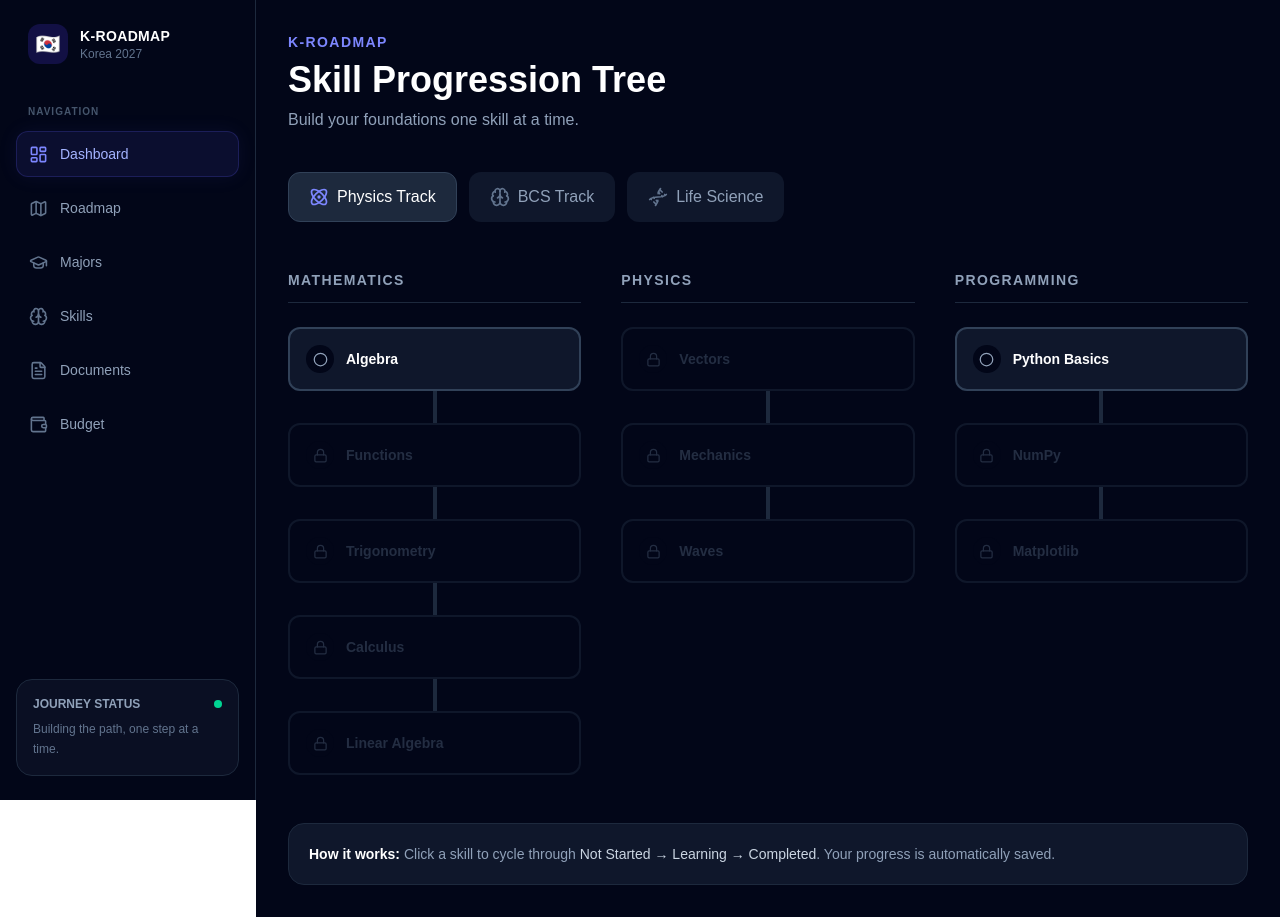
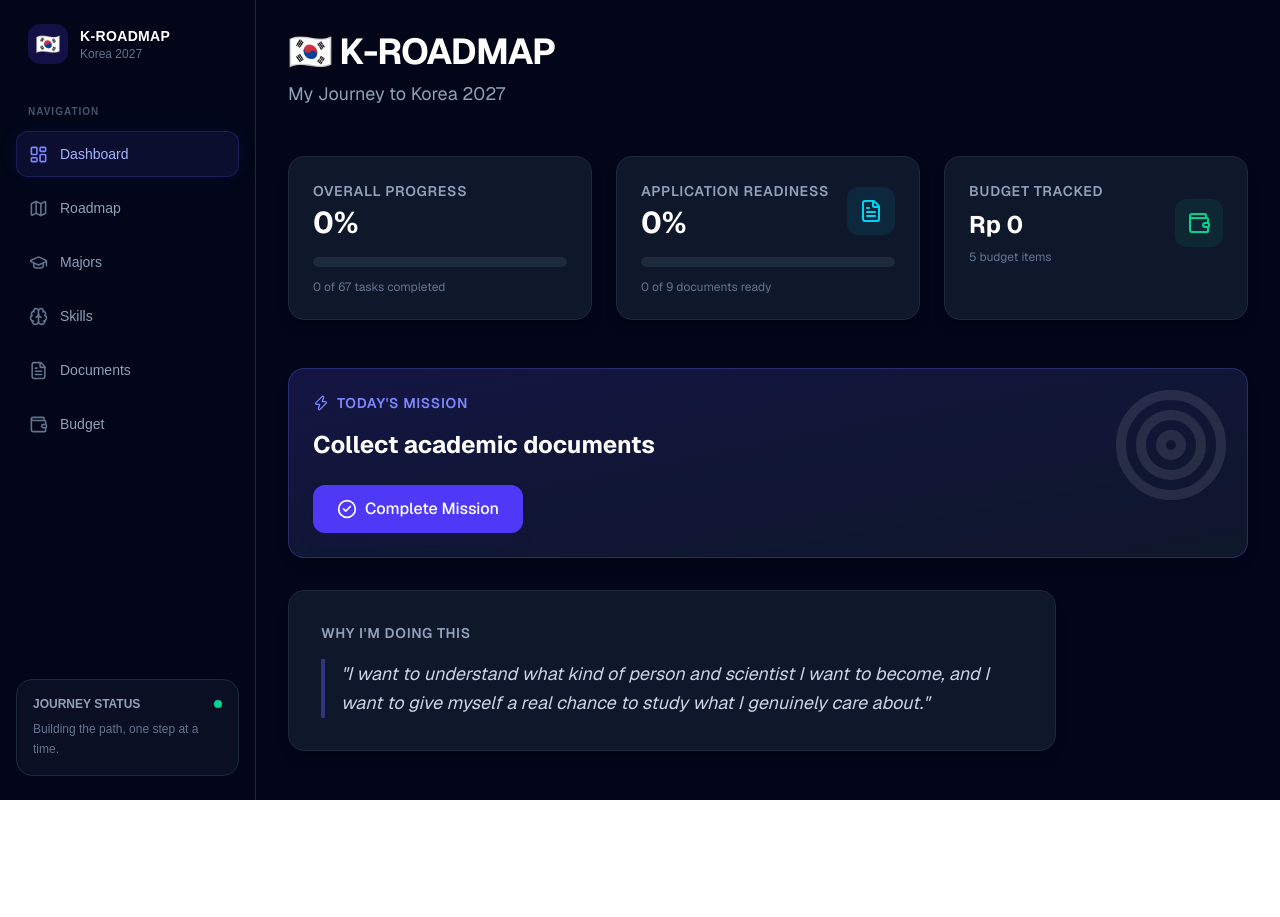
Before and after one commit to piwww11/K-roadmap, a Next.js app: page / in a window 1280 px wide. After the commit the page ends 800 px from the top, so only its background shows below. Built offline with nearby package versions, Linux system fonts and the light colour scheme.

Commit message:
fix: restore dashboard at root route

```diff
--- a/app/page.tsx
+++ b/app/page.tsx
@@ -1,278 +1,182 @@
 'use client';
 
-import { useState } from 'react';
 import { useJourneyStore } from '@/store/useJourneyStore';
 import {
-  Lock,
-  Check,
-  Play,
-  Circle,
-  Brain,
-  Atom,
-  Dna,
+  CheckCircle2,
+  Target,
+  Zap,
+  FileText,
+  Wallet,
 } from 'lucide-react';
 import { motion } from 'framer-motion';
-import type { SkillStatus } from '@/types';
 
-const trackInfo = {
-  physics: {
-    name: 'Physics Track',
-    icon: Atom,
-    color: 'text-indigo-400',
-    bg: 'bg-indigo-500',
-  },
-  bcs: {
-    name: 'BCS Track',
-    icon: Brain,
-    color: 'text-cyan-400',
-    bg: 'bg-cyan-500',
-  },
-  'life-science': {
-    name: 'Life Science',
-    icon: Dna,
-    color: 'text-emerald-400',
-    bg: 'bg-emerald-500',
-  },
-};
+export default function Dashboard() {
+  const myWhy = useJourneyStore((state) => state.myWhy);
+  const getOverallProgress = useJourneyStore(
+    (state) => state.getOverallProgress
+  );
+  const getCompletedTaskCount = useJourneyStore(
+    (state) => state.getCompletedTaskCount
+  );
+  const getTotalTaskCount = useJourneyStore(
+    (state) => state.getTotalTaskCount
+  );
+  const getNextTask = useJourneyStore((state) => state.getNextTask);
+  const toggleTask = useJourneyStore((state) => state.toggleTask);
+  const documents = useJourneyStore((state) => state.documents);
+  const budget = useJourneyStore((state) => state.budget);
 
-export default function SkillTreePage() {
-  const skills = useJourneyStore((state) => state.skills);
-  const updateSkillStatus = useJourneyStore(
-    (state) => state.updateSkillStatus
+  const progressPercent = getOverallProgress();
+  const completedTasks = getCompletedTaskCount();
+  const totalTasks = getTotalTaskCount();
+  const todaysMission = getNextTask();
+
+  const completedDocuments = documents.filter(
+    (document) =>
+      document.status === 'Ready' || document.status === 'Verified'
   );
 
-  const [activeTrack, setActiveTrack] =
-  useState<'physics' | 'bcs' | 'life-science'>('physics');
-  const currentSkills = skills.filter(
-    (skill) => skill.track === activeTrack
+  const documentProgress =
+    Math.round(
+      (completedDocuments.length / documents.length) * 100
+    ) || 0;
+
+  const totalBudget = budget.items.reduce(
+    (total, item) => total + item.amount,
+    0
   );
 
-  const categories = [
-    ...new Set(currentSkills.map((skill) => skill.category)),
-  ];
-
-  const handleSkillClick = (
-    skillId: string,
-    status: SkillStatus
-  ) => {
-    if (status === 'locked') return;
-
-    let nextStatus: SkillStatus;
-
-    if (status === 'not-started') {
-      nextStatus = 'learning';
-    } else if (status === 'learning') {
-      nextStatus = 'completed';
-    } else {
-      nextStatus = 'not-started';
-    }
-
-    updateSkillStatus(skillId, nextStatus);
-  };
-
-  const TrackIcon = trackInfo[activeTrack].icon;
+  const formatCurrency = (amount: number) =>
+    new Intl.NumberFormat('id-ID', {
+      style: 'currency',
+      currency: 'IDR',
+      maximumFractionDigits: 0,
+    }).format(amount);
 
   return (
-    <main className="min-h-screen bg-slate-950 text-slate-100 p-8">
-      <div className="max-w-5xl mx-auto">
-
-        {/* Header */}
-        <header className="mb-10">
-          <p className="text-indigo-400 text-sm font-semibold uppercase tracking-widest mb-2">
-            K-ROADMAP
-          </p>
-
-          <h1 className="text-4xl font-bold text-white">
-            Skill Progression Tree
+    <div className="min-h-screen bg-slate-950 text-slate-100 p-8 font-sans">
+      <header className="mb-12">
+        <h1 className="text-4xl font-bold tracking-tight text-white mb-2">
+          🇰🇷 K-ROADMAP
         </h1>
-
-          <p className="text-slate-400 mt-2">
-            Build your foundations one skill at a time.
+        <p className="text-slate-400 text-lg">
+          My Journey to Korea 2027
         </p>
       </header>
 
-        {/* Track Selector */}
-        <div className="flex flex-wrap gap-3 mb-12">
-          {(
-            Object.keys(trackInfo) as Array<
-              'physics' | 'bcs' | 'life-science'
-            >
-          ).map((track) => {
-            const Icon = trackInfo[track].icon;
-            const isActive = activeTrack === track;
-
-            return (
-              <button
-                key={track}
-                onClick={() => setActiveTrack(track)}
-                className={`flex items-center gap-2 px-5 py-3 rounded-xl border transition-all ${
-                  isActive
-                    ? 'bg-slate-800 border-slate-700 text-white'
-                    : 'bg-slate-900 border-transparent text-slate-400 hover:bg-slate-800'
-                }`}
-              >
-                <Icon
-                  size={20}
-                  className={
-                    isActive
-                      ? trackInfo[track].color
-                      : 'text-slate-500'
-                  }
-                />
-
-                {trackInfo[track].name}
-              </button>
-            );
-          })}
+      <div className="grid grid-cols-1 gap-6 mb-12 md:grid-cols-3">
+        <div className="group flex flex-col justify-between rounded-2xl border border-slate-800 bg-slate-900 p-6 shadow-lg transition-all duration-300 hover:-translate-y-0.5 hover:border-indigo-500/20">
+          <div>
+            <h2 className="text-slate-400 text-sm font-semibold uppercase tracking-wider mb-1">
+              Overall Progress
+            </h2>
+            <div className="text-3xl font-bold text-white mb-4">
+              {progressPercent}%
+            </div>
           </div>
 
-        {/* Skill Categories */}
-        <div className="grid grid-cols-1 md:grid-cols-3 gap-10">
-          {categories.map((category) => {
-            const categorySkills = currentSkills.filter(
-              (skill) => skill.category === category
-            );
-
-            return (
-              <section key={category}>
-                <h2 className="text-sm font-bold uppercase tracking-widest text-slate-400 mb-6 border-b border-slate-800 pb-3">
-                  {category}
-                </h2>
-
-                <div className="flex flex-col items-center">
-                  {categorySkills.map((skill, index) => {
-                    const isLast =
-                      index === categorySkills.length - 1;
-
-                    const isLocked =
-                      skill.status === 'locked';
-
-                    const isLearning =
-                      skill.status === 'learning';
-
-                    const isCompleted =
-                      skill.status === 'completed';
-
-                    return (
-                      <div
-                        key={skill.id}
-                        className="flex flex-col items-center w-full"
-                      >
-
-                        {/* Skill Node */}
-                        <motion.button
-                          whileHover={
-                            isLocked ? {} : { scale: 1.04 }
-                          }
-                          whileTap={
-                            isLocked ? {} : { scale: 0.97 }
-                          }
-                          disabled={isLocked}
-                          onClick={() =>
-                            handleSkillClick(
-                              skill.id,
-                              skill.status
-                            )
-                          }
-                          className={`w-full max-w-xs px-4 py-4 rounded-xl border-2 transition-all ${
-                            isLocked
-                              ? 'bg-slate-950 border-slate-800 opacity-50 cursor-not-allowed'
-                              : isCompleted
-                              ? `${trackInfo[activeTrack].bg} border-transparent`
-                              : isLearning
-                              ? `bg-slate-900 border-dashed ${trackInfo[activeTrack].color.replace(
-                                  'text-',
-                                  'border-'
-                                )}`
-                              : 'bg-slate-900 border-slate-700 hover:border-slate-500'
-                          }`}
-                        >
-                          <div className="flex items-center gap-3">
-
-                            {/* Status Icon */}
-                            <div className="w-7 h-7 rounded-full bg-slate-950 flex items-center justify-center shrink-0">
-                              {skill.status === 'locked' && (
-                                <Lock
-                                  size={15}
-                                  className="text-slate-600"
+          <div className="w-full bg-slate-800 rounded-full h-2.5">
+            <motion.div
+              initial={{ width: 0 }}
+              animate={{ width: `${progressPercent}%` }}
+              className="h-2.5 rounded-full bg-gradient-to-r from-indigo-500 to-cyan-400 transition-all duration-700"
             />
-                              )}
-
-                              {skill.status === 'not-started' && (
-                                <Circle
-                                  size={15}
-                                  className="text-slate-400"
-                                />
-                              )}
-
-                              {skill.status === 'learning' && (
-                                <Play
-                                  size={15}
-                                  className={
-                                    trackInfo[activeTrack].color
-                                  }
-                                  fill="currentColor"
-                                />
-                              )}
-
-                              {skill.status === 'completed' && (
-                                <Check
-                                  size={16}
-                                  className="text-white"
-                                  strokeWidth={3}
-                                />
-                              )}
           </div>
 
-                            {/* Title */}
-                            <span
-                              className={`font-semibold text-sm ${
-                                isLocked
-                                  ? 'text-slate-600'
-                                  : 'text-white'
-                              }`}
-                            >
-                              {skill.title}
-                            </span>
-                          </div>
-                        </motion.button>
-
-                        {/* Connecting Line */}
-                        {!isLast && (
-                          <div className="w-1 h-8 bg-slate-800 relative overflow-hidden">
-                            <div
-                              className={`absolute inset-0 ${
-                                isCompleted
-                                  ? trackInfo[activeTrack].bg
-                                  : 'bg-transparent'
-                              }`}
-                            />
-                          </div>
-                        )}
-                      </div>
-                    );
-                  })}
-                </div>
-              </section>
-            );
-          })}
-        </div>
-
-        {/* Info */}
-        <div className="mt-12 bg-slate-900 border border-slate-800 rounded-2xl p-5">
-          <p className="text-sm text-slate-400">
-            <span className="text-white font-semibold">
-              How it works:
-            </span>{' '}
-            Click a skill to cycle through{' '}
-            <span className="text-slate-300">
-              Not Started → Learning → Completed
-            </span>
-            . Your progress is automatically saved.
+          <p className="text-xs text-slate-500 mt-3">
+            {completedTasks} of {totalTasks} tasks completed
           </p>
         </div>
 
+        <div className="bg-slate-900 border border-slate-800 p-6 rounded-2xl shadow-lg">
+          <div className="flex items-center justify-between mb-4">
+            <div>
+              <h2 className="text-slate-400 text-sm font-semibold uppercase tracking-wider mb-1">
+                Application Readiness
+              </h2>
+              <div className="text-3xl font-bold text-white">
+                {documentProgress}%
               </div>
-    </main>
+            </div>
+            <div className="p-3 rounded-xl bg-cyan-500/10 text-cyan-400">
+              <FileText size={24} />
+            </div>
+          </div>
+
+          <div className="w-full bg-slate-800 rounded-full h-2.5">
+            <motion.div
+              initial={{ width: 0 }}
+              animate={{ width: `${documentProgress}%` }}
+              className="bg-cyan-500 h-2.5 rounded-full"
+            />
+          </div>
+
+          <p className="text-xs text-slate-500 mt-3">
+            {completedDocuments.length} of {documents.length} documents ready
+          </p>
+        </div>
+
+        <div className="bg-slate-900 border border-slate-800 p-6 rounded-2xl shadow-lg">
+          <div className="flex items-center justify-between">
+            <div>
+              <h2 className="text-slate-400 text-sm font-semibold uppercase tracking-wider mb-2">
+                Budget Tracked
+              </h2>
+              <div className="text-2xl font-bold text-white">
+                {formatCurrency(totalBudget)}
+              </div>
+              <p className="text-xs text-slate-500 mt-2">
+                {budget.items.length} budget items
+              </p>
+            </div>
+            <div className="p-3 rounded-xl bg-emerald-500/10 text-emerald-400">
+              <Wallet size={24} />
+            </div>
+          </div>
+        </div>
+      </div>
+
+      <div className="mb-8">
+        <div className="bg-gradient-to-br from-indigo-900/40 to-slate-900 border border-indigo-500/30 p-6 rounded-2xl shadow-lg relative overflow-hidden">
+          <div className="absolute top-0 right-0 p-4 opacity-10">
+            <Target size={120} />
+          </div>
+
+          <h2 className="flex items-center gap-2 text-indigo-400 text-sm font-semibold uppercase tracking-wider mb-4">
+            <Zap size={16} />
+            Today's Mission
+          </h2>
+
+          {todaysMission ? (
+            <div>
+              <h3 className="text-2xl font-bold text-white mb-6 max-w-lg">
+                {todaysMission.title}
+              </h3>
+
+              <button
+                onClick={() => toggleTask(todaysMission.id)}
+                className="flex items-center gap-2 rounded-xl bg-indigo-600 px-6 py-3 font-medium text-white shadow-lg shadow-indigo-950/40 transition-all duration-200 hover:-translate-y-0.5 hover:bg-indigo-500 active:translate-y-0"
+              >
+                <CheckCircle2 size={20} />
+                Complete Mission
+              </button>
+            </div>
+          ) : (
+            <h3 className="text-2xl font-bold text-emerald-400 mb-6">
+              All caught up! Excellent work.
+            </h3>
+          )}
+        </div>
+      </div>
+
+      <div className="max-w-3xl rounded-2xl border border-slate-800 bg-slate-900 p-8 shadow-lg transition-all duration-300 hover:border-slate-700">
+        <h2 className="text-slate-400 text-sm font-semibold uppercase tracking-wider mb-4">
+          Why I'm Doing This
+        </h2>
+        <p className="border-l-4 border-indigo-500/40 pl-4 text-lg italic leading-relaxed text-slate-300">
+          "{myWhy}"
+        </p>
+      </div>
+    </div>
   );
 }
```
Lines whose indentation alone changed are shown as unchanged.
